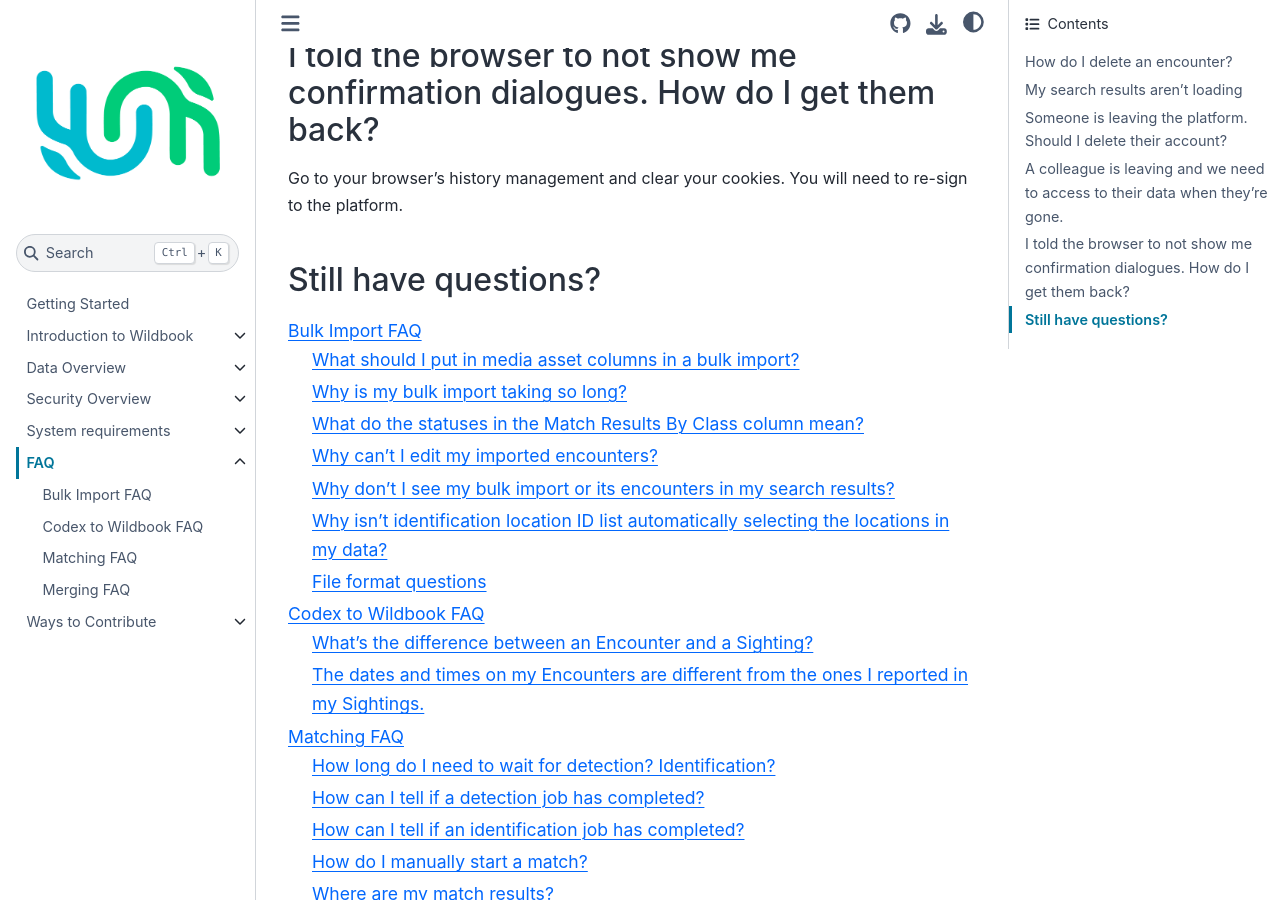
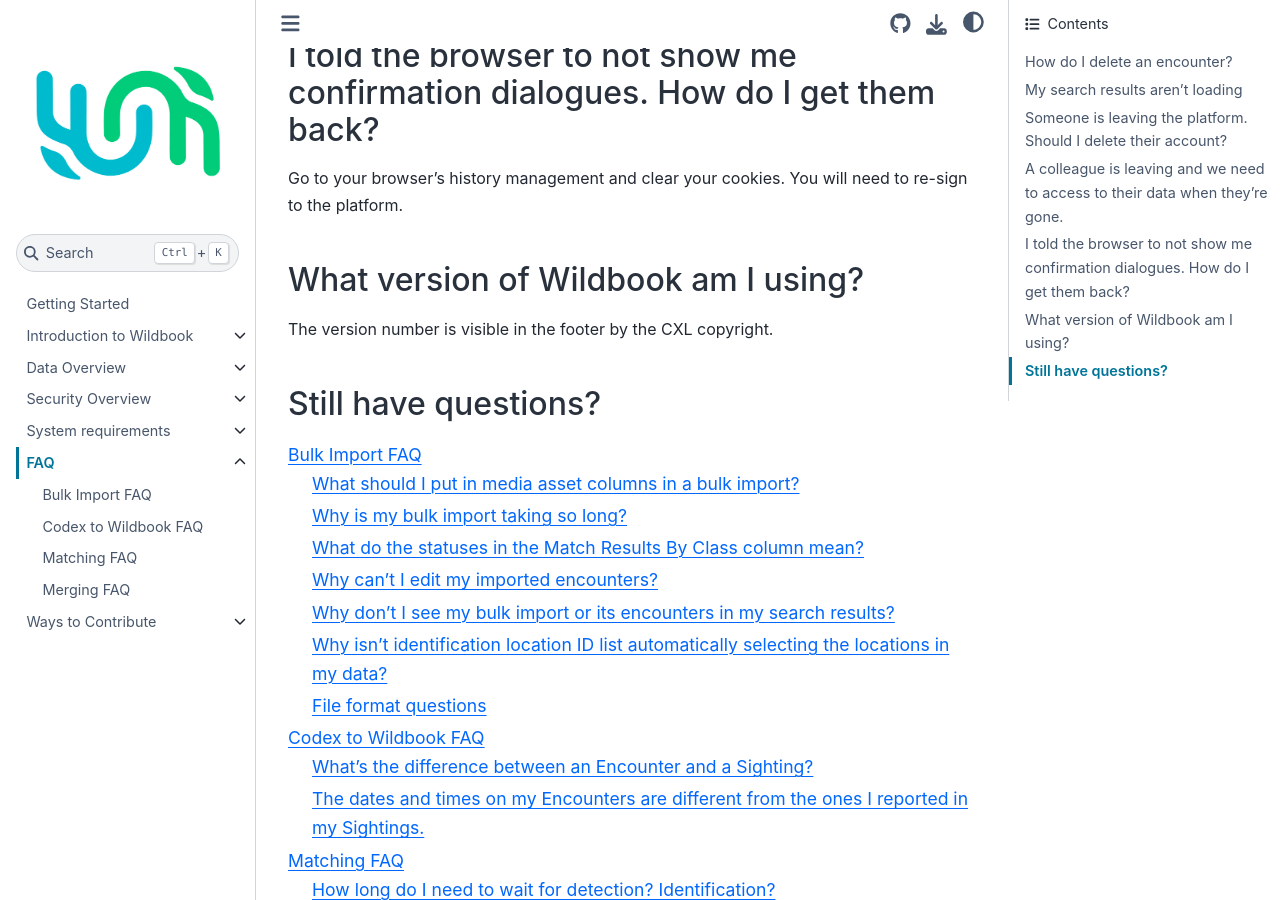
Before and after one commit to WildMeOrg/wildbook-docs, a Sphinx documentation site: the page built from docs/faq/index.md, in a window 1280 px wide and 900 px high, scrolled down 1242 px. Built offline with Sphinx 7.4.7 and the Sphinx Book theme 1.1.4, drawn with Linux system fonts in a browser that asks for light colours.

Commit message:
version-reference
version can be foundin the footer and actually updates, so it's worth calling out

````diff
--- a/docs/faq/index.md
+++ b/docs/faq/index.md
@@ -28,6 +28,9 @@
 
 Go to your browser's history management and clear your cookies. You will need to re-sign to the platform.
 
+## What version of Wildbook am I using?
+The version number is visible in the footer by the CXL copyright.
+
 ## Still have questions?
 ```{toctree}
 :maxdepth: 2
````
